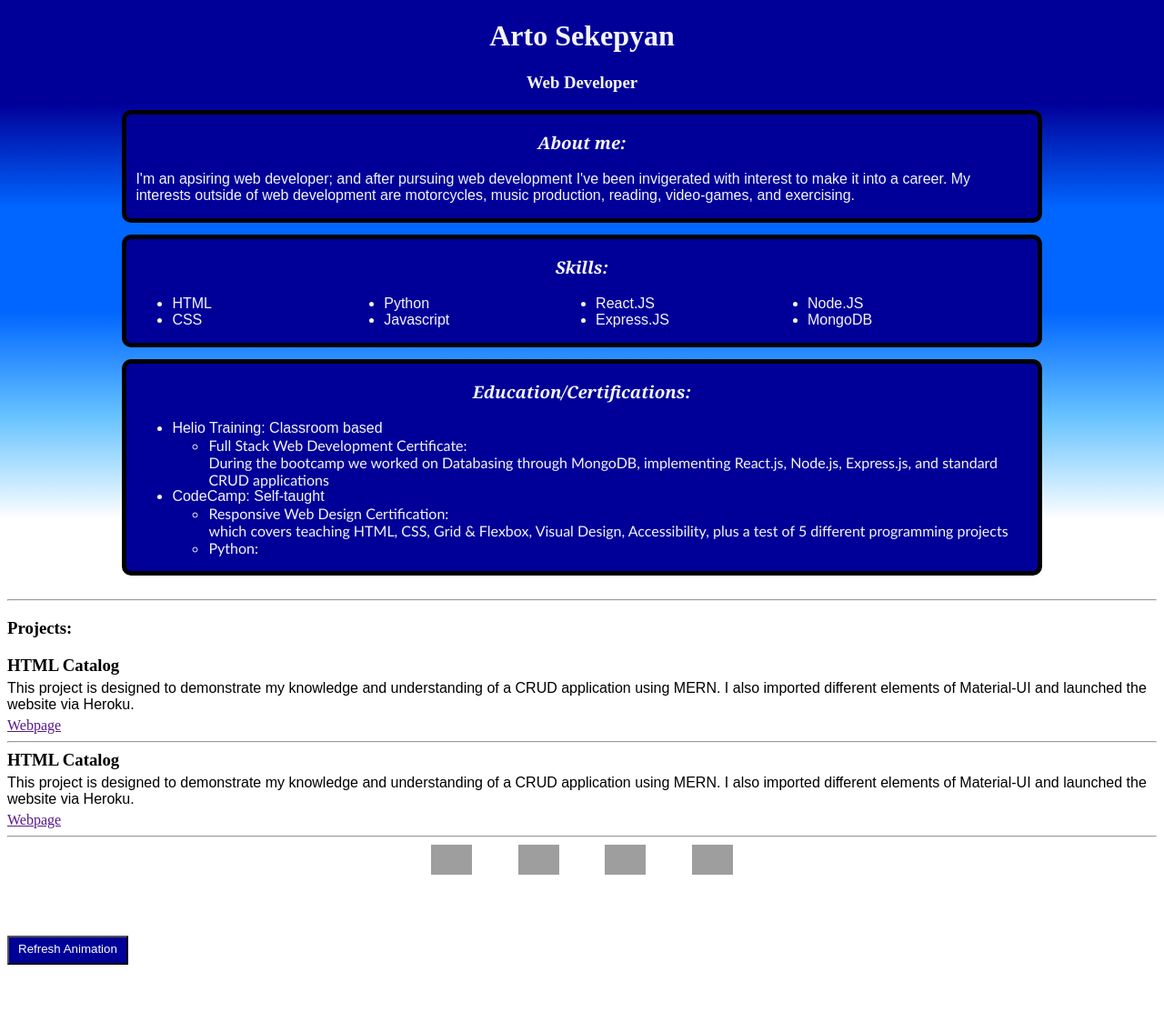
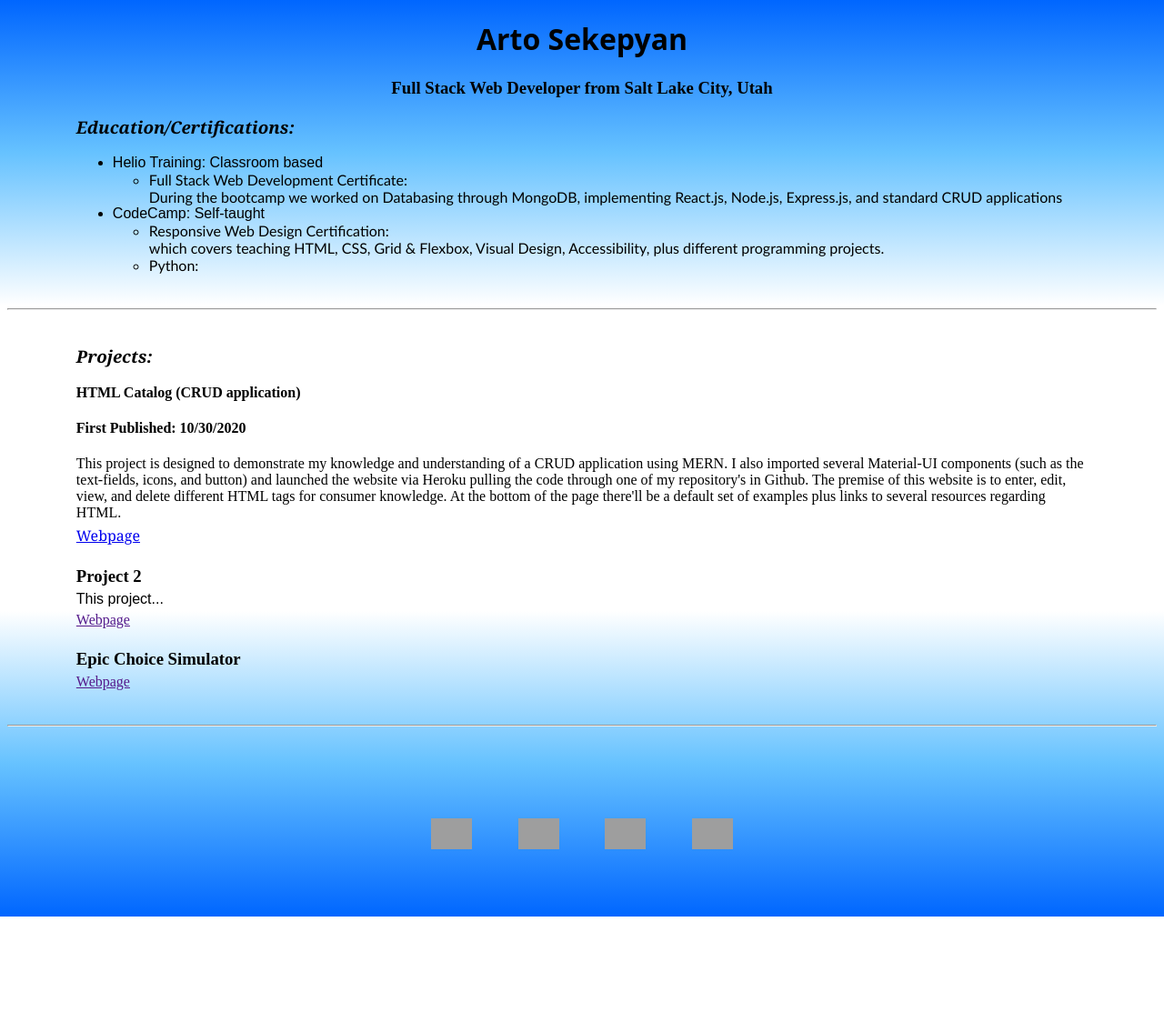
Before and after one commit to ArtoD2/Portfolio, a plain HTML site: page index.html in a window 1280 px wide. Shown: the whole page at 91% size. After the commit the page ends 1008 px from the top, so only its background shows below. Drawn offline with Linux system fonts and the light colour scheme; grey boxes are pictures that could not be loaded.

Commit message:
commit containing web design change

```diff
--- a/index.html
+++ b/index.html
@@ -2,24 +2,87 @@
 <html>
 
 <link rel="stylesheet" type="text/css" href="style.css">
-    <head id="Head of the website" class="center fontLucida">
+    <head class="center fontLucida">
         <title>Arto Sekepyan: Web Developer</title>
     </head>
     <body>
         <header class="center">
-            <h1>Arto Sekepyan</h1>
-            <h3>Web Developer</h3>
+            <h1 class="fontNotoSans">Arto Sekepyan</h1>
+            <h3 class="fontLucida2">Full Stack Web Developer from Salt Lake City, Utah</h3>
         </header>
         <main>
-            <div id="top page boxes">
-                <form id="personal info"class="padding fontGeorgia">
+            <form id="Education"class="fontGeorgia hov">
+                <h3><em>Education/Certifications:</em></h3>
+                    <ul class="fontArial">
+                        <li>Helio Training: Classroom based</li>
+                            <ul>
+                                <li class="fontLucida">Full Stack Web Development Certificate: <br/>
+                                    During the bootcamp we worked on Databasing through MongoDB,
+                                    implementing React.js, Node.js, Express.js, and standard
+                                    CRUD applications</li>
+                            </ul>
+                            <li>CodeCamp: Self-taught</li>
+                                <ul>
+                                    <li class="fontLucida">Responsive Web Design Certification: <br/>
+                                        which covers teaching HTML, CSS,
+                                        Grid & Flexbox, Visual Design, Accessibility, plus different programming projects.
+                                    </li>
+                                    <li class="fontLucida">Python: </li>
+                                </ul>
+                    </ul>
+            </form>
+            <hr/>
+            <form id="project html catalog" class="hov fontGeorgia">
+                <h3><em>Projects:</em></h3>
+                <h4 class="projectMarginEdit fontTNR">HTML Catalog (CRUD application)</h4>
+                <h4 class="projectMarginEdi fontTNR">First Published: 10/30/2020</h4>
+                <p class="fontArial projectMarginEdit fontTNR">This project is designed to demonstrate my
+                    knowledge and understanding of a CRUD application using MERN. I also imported several
+                    Material-UI components (such as the text-fields, icons, and button) and launched the website via Heroku
+                    pulling the code through one of my repository's in Github. The premise of this website
+                    is to enter, edit, view, and delete different HTML tags for consumer knowledge. At the bottom of
+                    the page there'll be a default set of examples plus links to several resources regarding HTML.</p>
+                    <a href="https://html-catalog.herokuapp.com/" target="_blank">Webpage</a>
+            </form>
+            </br>
+            <form id="project html catalog" class="hov">
+                <h3 class="projectMarginEdit">Project 2</h3>
+                <p class="fontArial projectMarginEdit">This project...</p>
+                    <a href="" target="_blank">Webpage</a>
+            </form>
+            </br>
+            <form id="project python game" class="hov">
+                <h3 class="projectMarginEdit">Epic Choice Simulator</h3>
+                <p class="fontArial projectMarginEdit"></p>
+                    <a href="" target="_blank">Webpage</a>
+            </form>
+        </main>
+        <hr/>
+        <footer>
+            <form id="Links" class="linksFlex fontArial">
+                <a href="https://www.linkedin.com/in/arto-d2-sekepyan/" class="linkMargin grey" target="_blank">
+                <img src="https://cdn2.iconfinder.com/data/icons/social-media-applications/64/social_media_applications_14-linkedin-512.png" alt="Linkedin Link"></a>
+                <a href="https://codepen.io/artod2" class="linkMargin grey" target="_blank">
+                <img src="https://cdn4.iconfinder.com/data/icons/logos-and-brands-1/512/59_Codepen_logo_logos-512.png" alt="Codepen Link"></a>
+                <a href="https://github.com/ArtoD2" class="linkMargin grey" target="_blank">
+                <img src="https://cdn2.iconfinder.com/data/icons/black-white-social-media/64/social_media_logo_github-512.png" alt="Github Link"></a>
+                <a href="https://www.freecodecamp.org/arto_d2" class="linkMargin grey" target="_blank">
+                <img src="https://cdn4.iconfinder.com/data/icons/logos-brands-5/24/freecodecamp-512.png" alt="Codecamp Link"></a>
+            </form>
+        </footer>
+    </body>
+</html>
+
+
+<!--
+    <form id="personal-info"class="black fontGeorgia">
         <h3 class="center"><em>About me:</em></h3>
             <p class="fontArial">I'm an apsiring web developer; and after pursuing web
             development I've been invigerated with interest to  make it into
             a career. My interests outside of web development are motorcycles, music production,
-                        reading, video-games, and exercising.
-                    </p>
+            reading, video-games, and exercising. </p>
     </form>
+
     <form id="skills"class="padding fontGeorgia">
         <h3 class="center"><em>Skills:</em></h3>
             <ul class="skillsGrid fontArial">
@@ -41,60 +104,11 @@
                 </div>
             </ul>
     </form>
-                <form id="Education"class="padding fontGeorgia">
-                    <h3 class="center"><em>Education/Certifications:</em></h3>
-                        <ul class="fontArial">
-                            <li>Helio Training: Classroom based</li>
-                                <ul>
-                                    <li class="fontLucida">Full Stack Web Development Certificate: <br/>
-                                        During the bootcamp we worked on Databasing through MongoDB,
-                                        implementing React.js, Node.js, Express.js, and standard
-                                        CRUD applications</li>
-                                </ul>
-                                <li>CodeCamp: Self-taught</li>
-                                    <ul>
-                                        <li class="fontLucida">Responsive Web Design Certification: <br/>
-                                            which covers teaching HTML, CSS,
-                                            Grid & Flexbox, Visual Design, Accessibility, plus a test of 5 different programming projects
-                                        </li>
-                                        <li class="fontLucida">Python: </li>
-                                    </ul>
-                        </ul>
-                </form>
-            </div>
-            <br>
-            <form id="project html catalog" class="black">
-                <hr/>
-                <h3>Projects:</h3>
-                <h3 class="projectMarginEdit">HTML Catalog</h3>
-                <p class="fontArial projectMarginEdit">This project is designed to demonstrate my
-                    knowledge and understanding of a CRUD application using MERN. I also imported different
-                    elements of Material-UI and launched the website via Heroku.</p>
-                    <a href="" target="_blank">Webpage</a>
-                <hr/>
-            </form>
-            <form id="project html catalog" class="black">
-                <h3 class="projectMarginEdit">HTML Catalog</h3>
-                <p class="fontArial projectMarginEdit">This project is designed to demonstrate my
-                    knowledge and understanding of a CRUD application using MERN. I also imported different
-                    elements of Material-UI and launched the website via Heroku.</p>
-                    <a href="" target="_blank">Webpage</a>
-                <hr/>
-            </form>
-        </main>
-        <footer>
-            <form id="Links" class="linksFlex fontArial">
-                <a href="https://www.linkedin.com/in/arto-d2-sekepyan/" class="linkMargin grey" target="_blank">
-                <img src="https://cdn2.iconfinder.com/data/icons/social-media-applications/64/social_media_applications_14-linkedin-512.png" alt="Linkedin Link"></a>
-                <a href="https://codepen.io/artod2" class="linkMargin grey" target="_blank">
-                <img src="https://cdn4.iconfinder.com/data/icons/logos-and-brands-1/512/59_Codepen_logo_logos-512.png" alt="Codepen Link"></a>
-                <a href="https://github.com/ArtoD2" class="linkMargin grey" target="_blank">
-                <img src="https://cdn2.iconfinder.com/data/icons/black-white-social-media/64/social_media_logo_github-512.png" alt="Github Link"></a>
-                <a href="https://www.freecodecamp.org/arto_d2" class="linkMargin grey" target="_blank">
-                <img src="https://cdn4.iconfinder.com/data/icons/logos-brands-5/24/freecodecamp-512.png" alt="Codecamp Link"></a>
-            </form>
-            <script src="js.js"></script>
+
+-->
+
+<!--
+            line of code for a button to refresh the page via javascript
+            <script src="refresh.js"></script>
                 <button onclick="refreshPage()">Refresh Animation</button>
-        </footer>
-    </body>
-</html>
+            -->
--- a/style.css
+++ b/style.css
@@ -1,9 +1,5 @@
-html {
-    height: 100%;
-}
 body {
-    color:whitesmoke;
-    background-image: linear-gradient(#000099, #000099, #0066ff,#0066ff, #66c2ff, white, white, white);
+    background-image: linear-gradient(#0066ff, #66c2ff, white, white, white, #66c2ff, #0066ff);
     background-repeat: no-repeat;
     background-position: center;
     background-size: cover;
@@ -15,10 +11,17 @@ a {
 img {
     width: 100%;
 }
+footer {
+    padding-top: 5%;
+    padding-bottom: 5%;
+}
+hr {
+  margin-top: 3%;
+  margin-bottom: 3%;
+}
 .padding {
-    border-color: black;
     border-radius: 10px;
-    border-width: 5px;
+    border-width: 0px;
     border-style: solid;
     padding-left: 10px;
     padding-right: 10px;
@@ -26,9 +29,18 @@ img {
     margin-left: 10%;
     margin-right: 10%;
     align-content: center;
-    background: #000099;
 }
 .padding:hover {
+    animation-name: pop;
+    animation-duration: 0.25s;
+    animation-fill-mode: forwards;
+}
+.hov {
+    color: black;
+    margin-left: 6%;
+    margin-right: 6%;
+}
+.hov:hover {
     animation-name: pop;
     animation-duration: 0.25s;
     animation-fill-mode: forwards;
@@ -41,23 +53,9 @@ img {
         transform: scale(1.07,1.07);
     }
 }
-button {
-    background-color: #000099;
-    color: white;
-    margin-top: 5%;
-    margin-bottom: 5%;
-    padding: 5px 10px 8px 10px;
-  }
-button:hover {
-    animation-name: button;
-    animation-duration: 1s;
-    animation-fill-mode: forwards;
-}
-@keyframes button {
-    100% {
-        color: black;
-        background-color: white;
-    }
+.border {
+    border-radius: 5px;
+    border-width: ;
 }
 .center {
     text-align: center;
@@ -70,6 +68,12 @@ button:hover {
 }
 .fontGeorgia {
     font-family: Georgia, serif;
+}
+.fontTNR {
+    font-family: 'Times New Roman', Times, serif;
+}
+.fontNotoSans {
+    font-family: 'Noto Sans', sans-serif;
 }
 .linksFlex {
     color: black;
@@ -104,7 +108,10 @@ button:hover {
 }
 
 
-/*
+/*`
+
+
+slide animation before major portfolio updates
 .slide {
     animation-name: slide;
     animation-duration: 4s;
@@ -120,4 +127,27 @@ button:hover {
     100% {
         top: 0px;
     }
-}*/
+}
+
+button color, size, and functions
+button {
+    background-color: #000099;
+    color: white;
+    margin-top: 5%;
+    margin-bottom: 5%;
+    padding: 5px 10px 8px 10px;
+  }
+button:hover {
+    animation-name: button;
+    animation-duration: 1s;
+    animation-fill-mode: forwards;
+}
+@keyframes button {
+    100% {
+        color: black;
+        background-color: white;
+    }
+}
+
+
+*/
```
Also changed, not shown: refresh.js (renamed from js.js), 2 other files. Lines whose indentation alone changed are shown as unchanged.
